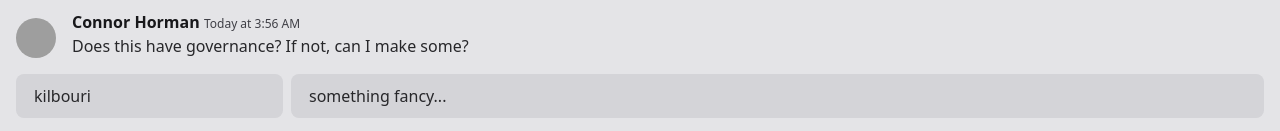
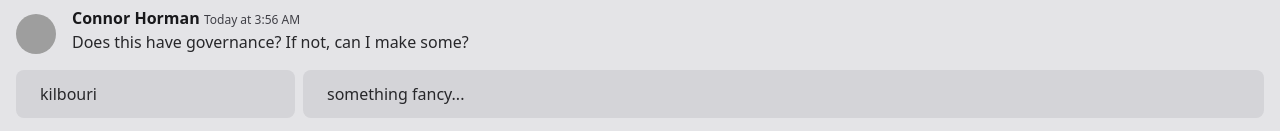
Before and after one commit to LightningCreations/LightningLabsClient, a Svelte app: page / in a window 1280 px wide. Shown: the part 666-797 px from the top of the page. Built offline with nearby package versions, Linux system fonts and the light colour scheme; grey boxes are pictures that could not be loaded.

Commit message:
Switch to outlines

```diff
--- a/src/components/TextChat.svelte
+++ b/src/components/TextChat.svelte
@@ -55,7 +55,7 @@
       type="text"
       name="username"
       id="usernameInput"
-      class="p-4 py-2 border-2 border-transparent rounded-lg outline-none bg-zinc-300 dark:bg-zinc-800 text-zinc-800 dark:text-zinc-200 placeholder:text-zinc-800 dark:placeholder:text-zinc-400 focus:border-cyan-500 dark:focus:border-cyan-400"
+      class="p-6 py-3 rounded-lg outline-none focus:outline focus:outline-cyan-500 bg-zinc-300 dark:bg-zinc-800 text-zinc-800 dark:text-zinc-200 placeholder:text-zinc-800 dark:placeholder:text-zinc-400 focus:border-cyan-500 dark:focus:border-cyan-400"
       placeholder="username"
       bind:value={username} />
 
@@ -75,7 +75,7 @@
       type="text"
       name="message"
       id="messageInput"
-      class="w-full p-4 py-2 border-2 border-transparent rounded-lg outline-none bg-zinc-300 dark:bg-zinc-800 text-zinc-800 dark:text-zinc-200 placeholder:text-zinc-800 dark:placeholder:text-zinc-400 focus:border-cyan-500 dark:focus:border-cyan-400"
+      class="w-full p-6 py-3 rounded-lg outline-none focus:outline focus:outline-cyan-500 bg-zinc-300 dark:bg-zinc-800 text-zinc-800 dark:text-zinc-200 placeholder:text-zinc-800 dark:placeholder:text-zinc-400 focus:border-cyan-500 dark:focus:border-cyan-400"
       placeholder={`something ${placeholders[placeholderIndex]}...`}
       bind:value={message} />
 
```
